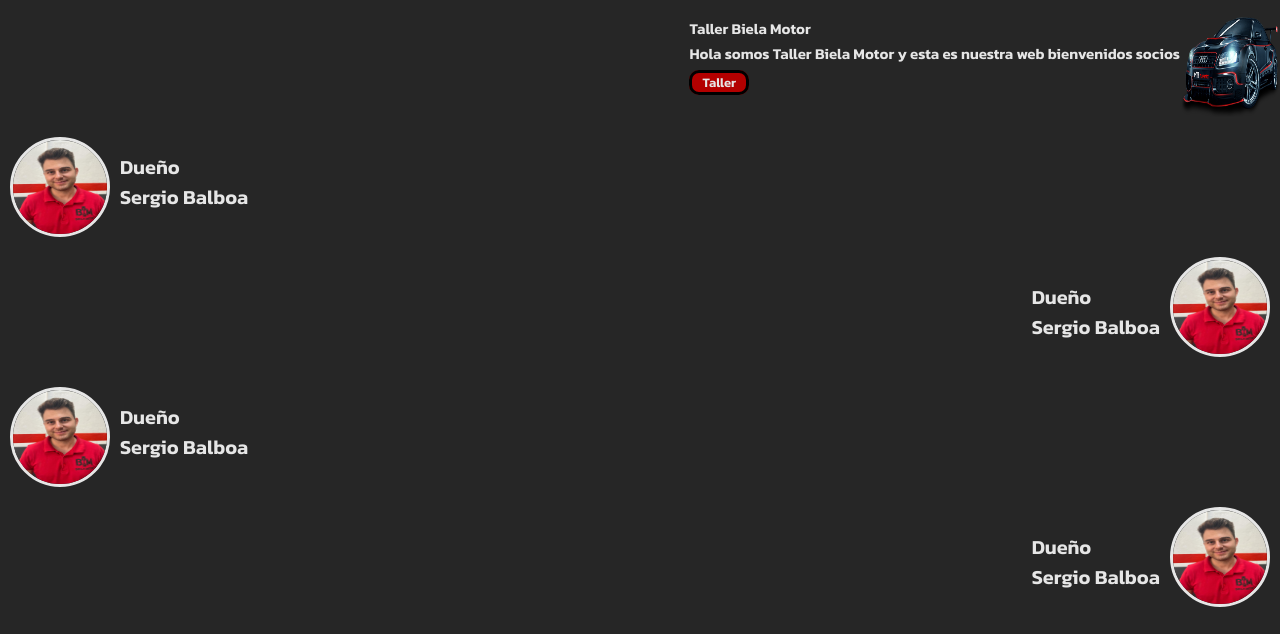
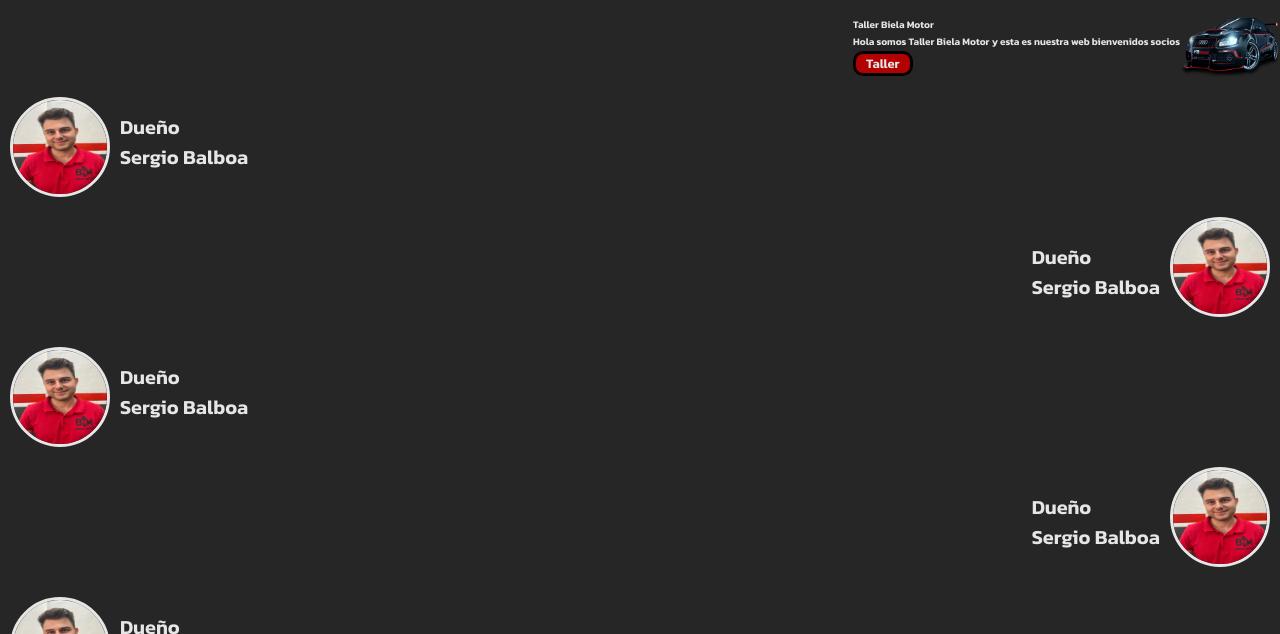
Before and after one commit to tallerbielamotor/blog, a plain HTML site: page index.html in a window 1280 px wide. Shown: the part 43-677 px from the top of the page. Drawn offline with nearby package versions, Linux system fonts and the light colour scheme.

Commit message:
Update style.css

```diff
--- a/style.css
+++ b/style.css
@@ -683,14 +683,14 @@ footer a {
     .inicio img {
         margin-top: 10px;
         width: 100px;
-        height: 100px;
+        height: 60px;
     }
 
     .inicio h1 {
         margin-left: 20px;
         margin-top: 10px;
         color: #e6e6e6;
-        font-size: 15px;
+        font-size: 10px;
     }
 
     .inicio p {
```
